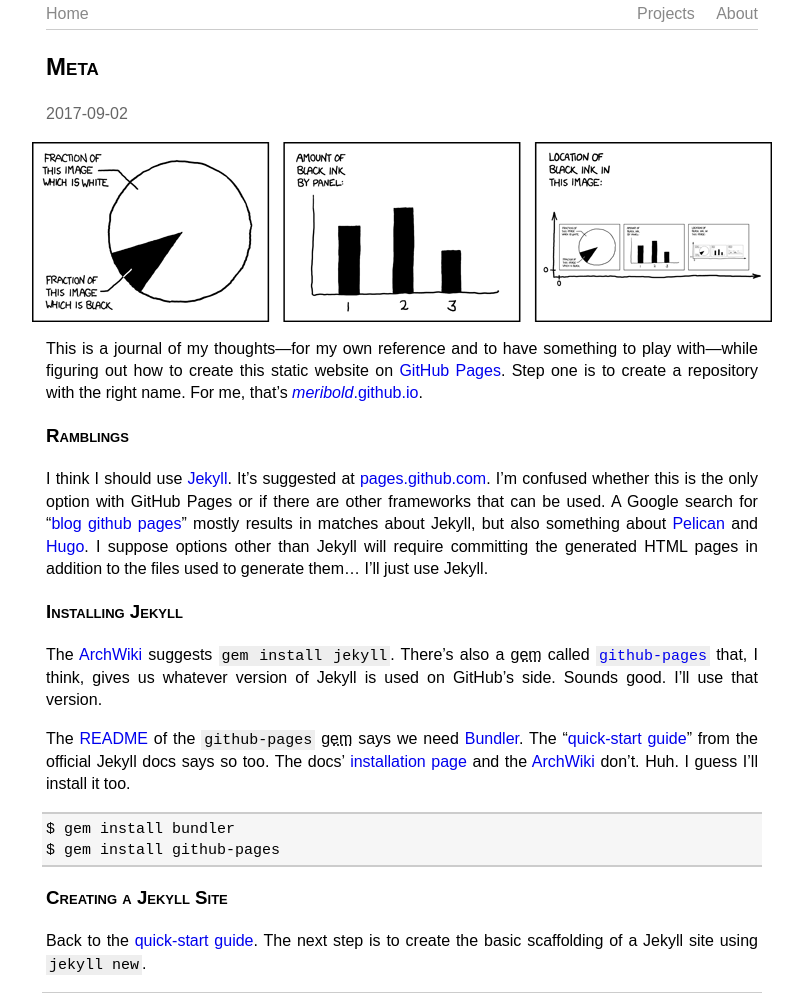
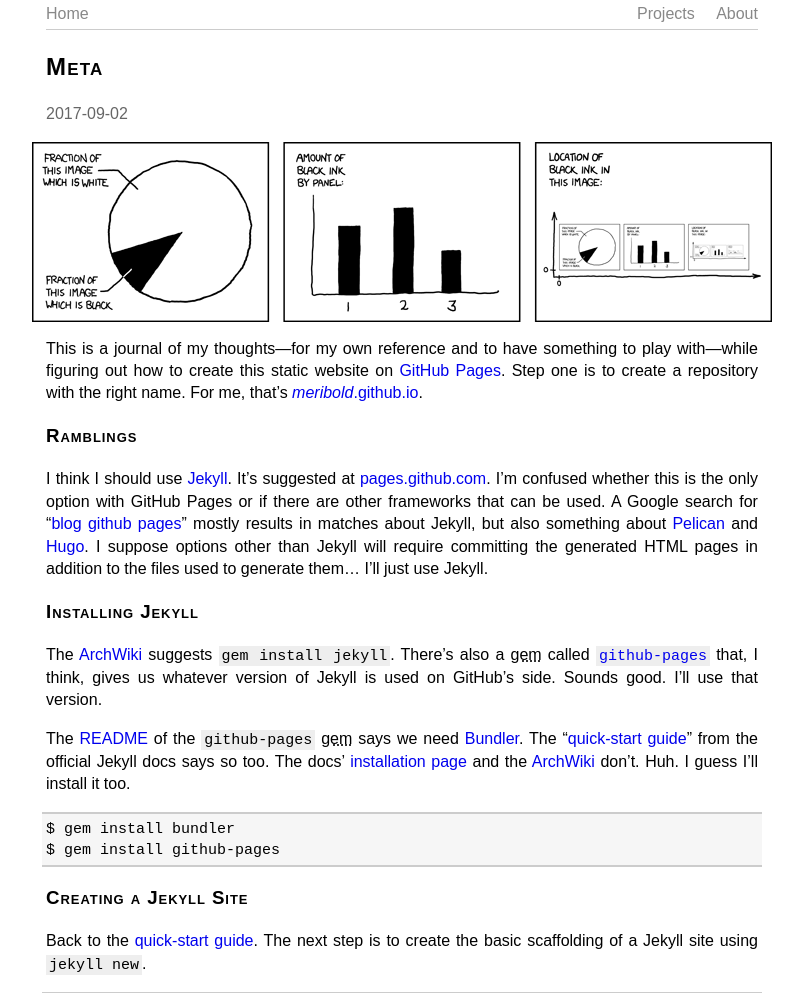
Before and after one commit to meribold/meribold.org, a Jekyll site: the page built from _posts/2017-09-02-meta.md, in a window 1280 px wide. Shown: the top 993 px of the page, without its empty margins (238-1041 px from the left). Built offline with Jekyll 4.4.1, drawn with Linux system fonts in a browser that asks for light colours; some of the changed text lies outside the part shown.

```diff
--- a/_layouts/home.html
+++ b/_layouts/home.html
@@ -5,7 +5,7 @@ layout: default
 <div>
   {{ content }}
 
-  <h2>Posts</h2>
+  <h1>Posts</h1>
   <ul class="post-list">
     {% for post in site.posts %}
       <li>
--- a/_posts/2017-09-02-meta.md
+++ b/_posts/2017-09-02-meta.md
@@ -21,7 +21,7 @@ is to create a repository with the right name.  For me, that's
 
 [GitHub Pages]: https://pages.github.com
 
-### Ramblings
+## Ramblings
 
 I think I should use [Jekyll][].  It's suggested at [pages.github.com][].  I'm confused
 whether this is the only option with GitHub Pages or if there are other frameworks that
@@ -36,7 +36,7 @@ generate them...  I'll just use Jekyll.
 [2]: https://fedoramagazine.org/make-github-pages-blog-with-pelican/
 [3]: https://gohugo.io/hosting-and-deployment/hosting-on-github/
 
-### Installing Jekyll
+## Installing Jekyll
 
 The [ArchWiki][4] suggests `gem install jekyll`.  There's also a gem called
 [`github-pages`][5] that, I think, gives us whatever version of Jekyll is used on GitHub's
@@ -58,7 +58,7 @@ install it too.
     $ gem install bundler
     $ gem install github-pages
 
-### Creating a Jekyll Site
+## Creating a Jekyll Site
 
 Back to the [quick-start guide][7].  The next step is to create the basic scaffolding of a
 Jekyll site using `jekyll new`.
@@ -124,7 +124,7 @@ it.
 
 At this point I looked at and edited all those other files `jekyll new` created.
 
-### Fork the Theme
+## Fork the Theme
 
 I want to include my theme in my repository so I can make major changes easily.  This is
 covered [here][8].  It's also possible to use a [gem-based theme][] and selectively
@@ -154,7 +154,7 @@ See commit [f978760][].
 
 [f978760]: https://github.com/meribold/meribold.github.io/commit/f978760a2d7953671c57d3a3f6be7776c8e6435a
 
-### Destroy
+## Destroy
 
 I removed almost everything from the [Minima][minima] theme ([de12477][]) to figure things
 out from the ground up.  By the time you read this I hopefully created custom styling that
@@ -163,7 +163,7 @@ doesn't suck.
 [minima]: https://github.com/jekyll/minima
 [de12477]: https://github.com/meribold/meribold.github.io/commit/de124779eeeb7d4e83ad84dd2812cce9d902d791
 
-### SEO
+## SEO
 
 Or rather, "being noticed by search engines at all": Google only has two results for
 "[site:meribold.github.io][9]" (the site currently has 10 pages).  Following the advice of
--- a/assets/main.css
+++ b/assets/main.css
@@ -24,8 +24,48 @@ article {
   text-align: justify;
 }
 
-h1, h2, h3 {
+/* Headings.  Only <h1>, <h2>, and <h3> should be used [1].  Their styles are those most
+ * browsers use for <h2>, <h3>, and <h4>, respectively [2].  Since I only want to use
+ * three levels of headings, <h4>, <h5>, and <h6> aren't visually distinct from <h3>.
+ *
+ * There's some weirdness going on with <h1> font sizes in most browsers (e.g. Firefox and
+ * Chrome): <h1> headings become gradually smaller the deeper they are nested in
+ * <article>, <aside>, <nav>, and <section> (see [3] in Firefox and [4]).  I think it's
+ * rooted in the HTML5 specification.  See [5].
+ *
+ * [1]: https://practicaltypography.com/headings.html
+ * [2]: https://www.w3schools.com/tags/tag_hn.asp
+ * [3]: view-source:resource://gre-resources/html.css
+ * [4]: https://stackoverflow.com/q/22898559 "Why is H2 larger than H1?"
+ * [5]: https://developer.mozilla.org/en-US/docs/Web/Guide/HTML/Using_HTML_sections_and_outlines#The_HTML5_outline_algorithm
+ */
+h1, h2, h3, h4, h5, h6 {
+  /* Don't fully justify headings. */
+  text-align: initial;
+}
+
+h1 {
+  font-size: 1.5em;
+  margin-top: 0.83em;
+  margin-bottom: 0.83em;
+}
+
+h2 {
+  font-size: 1.17em;
+  margin-top: 1em;
+  margin-bottom: 1em;
+}
+
+h3, h4, h5, h6 {
+  font-size: 1.00em;
+  margin-top: 1.33em;
+  margin-bottom: 1.33em;
+}
+
+h1, h2 {
   font-variant: small-caps;
+  /* See <https://practicaltypography.com/letterspacing.html>. */
+  letter-spacing: 0.05em;
 }
 
 a {
```
Also changed, not shown: other parts of _posts/2017-09-02-meta.md (+12 -6 lines), TODO.md (+2 -3 lines).
